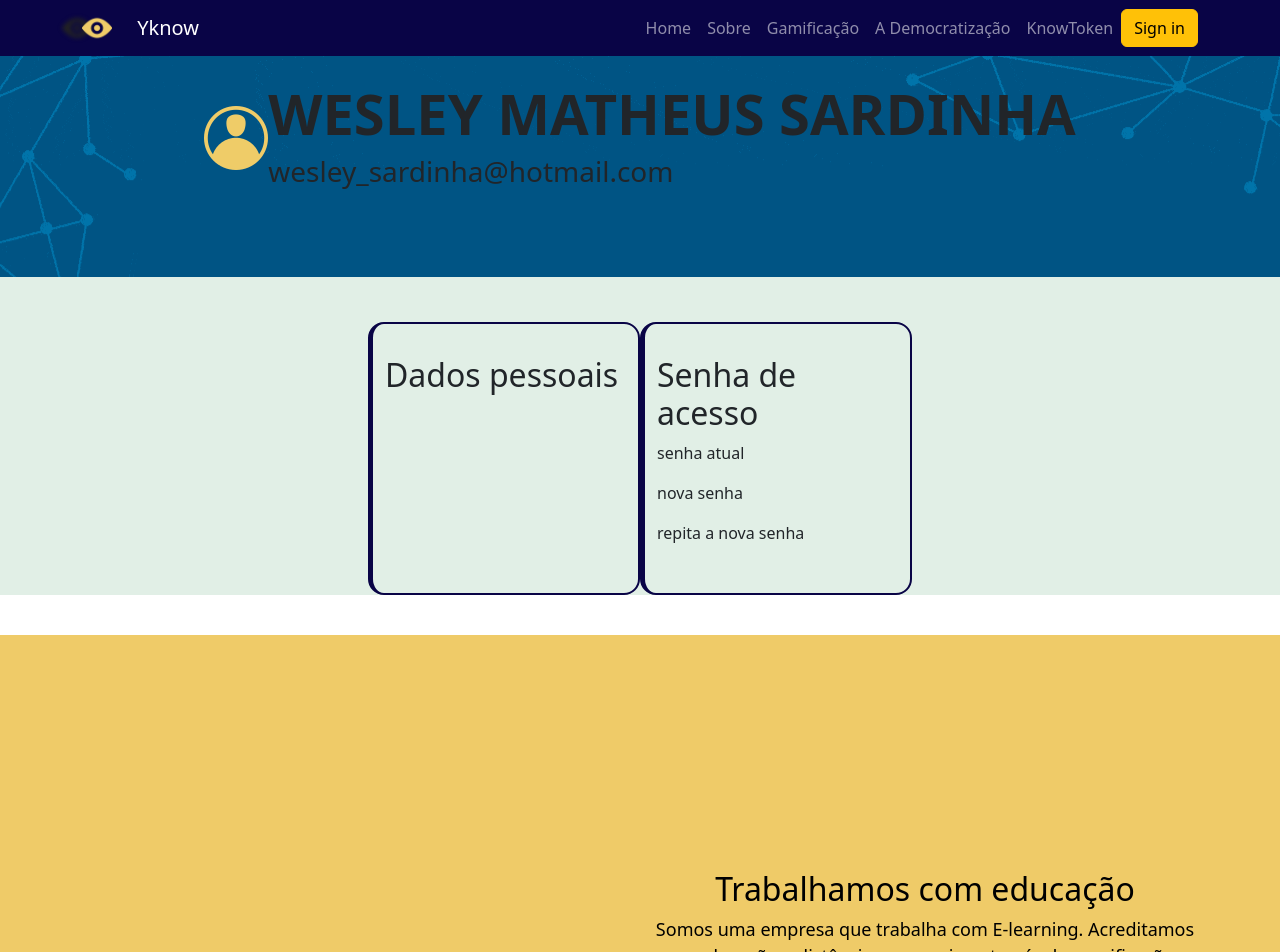
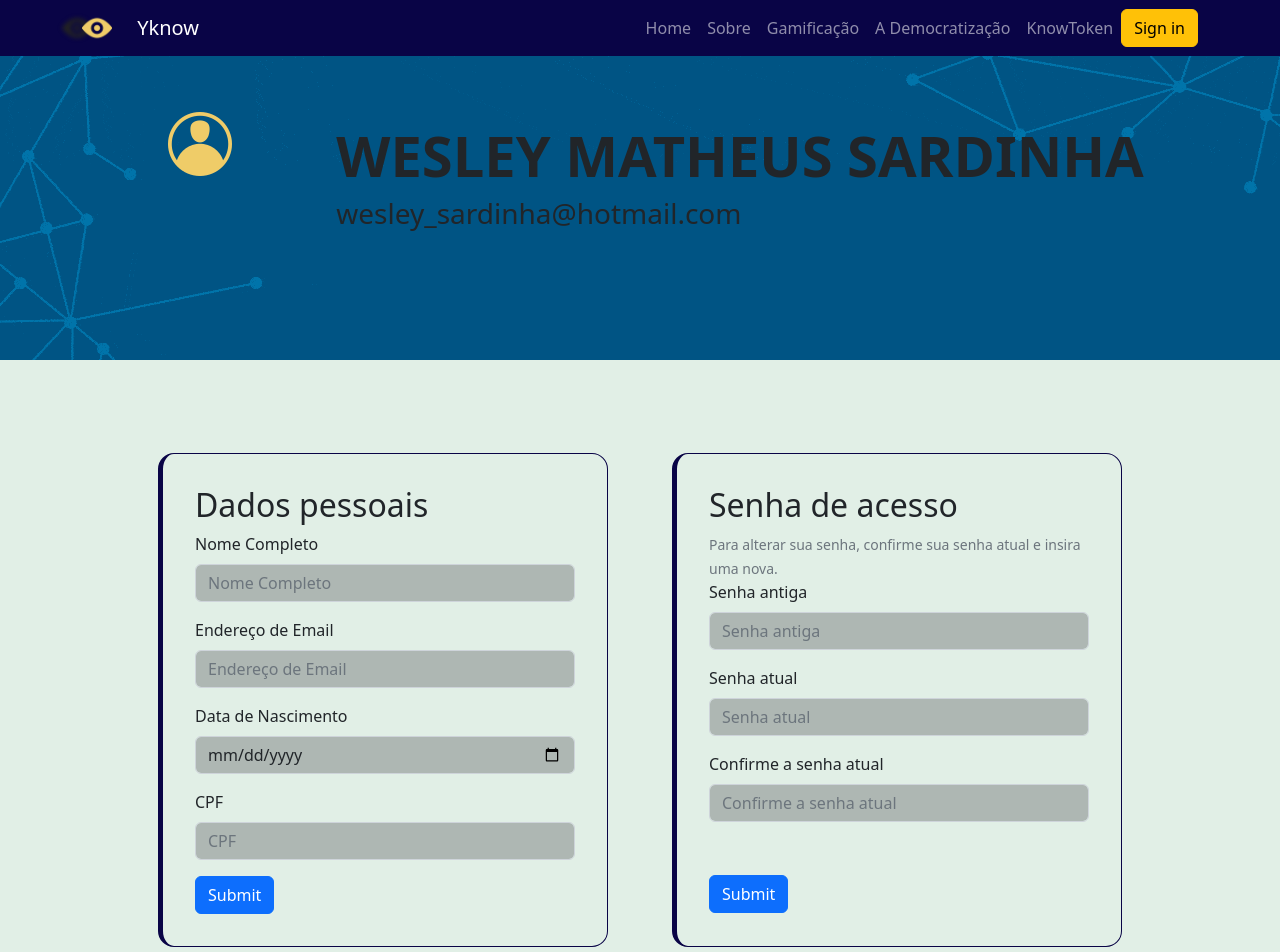
Before and after one commit to Wesleyxsx/uknow, a React (Create React App) app: page /cadastro in a window 1280 px wide. Shown: the top 952 px of the page. Built offline with nearby package versions, Linux system fonts and the light colour scheme; a web font is replaced by a local one.

Commit message:
tela de perfil

```diff
--- a/src/App.js
+++ b/src/App.js
@@ -21,7 +21,6 @@ export default function App()
       <>
         <Header></Header>
         <Perfil></Perfil>
-        <Main />
         <Footer />
       </>
   );
--- a/src/pages/cadastro/cadastro.css
+++ b/src/pages/cadastro/cadastro.css
@@ -11,5 +11,5 @@
 }
 
 .forms {
-    background-color: #aeb7b3;
+    background-color: #aeb7b3 !important;
 }
--- a/src/pages/cadastro/cadastro.js
+++ b/src/pages/cadastro/cadastro.js
@@ -20,15 +20,11 @@ export default function Cadastro ()
                     <Form.Group className="mb-3" controlId="formBasicText">
                         <Form.Label>Nome Completo</Form.Label>
                         <Form.Control className='forms' type="text" placeholder="Nome Completo"/>
-                        <Form.Text className="text-muted">
-                        </Form.Text>
                     </Form.Group>
 
                     <Form.Group className="mb-3" controlId="formBasicText">
                         <Form.Label>Data de Nascimento</Form.Label>
                         <Form.Control className='forms' type="date" placeholder="Data de Nascimento"/>
-                        <Form.Text className="text-muted">
-                        </Form.Text>
                     </Form.Group>
 
                     <Form.Group className="mb-3" controlId="formBasicText">
@@ -46,11 +42,11 @@ export default function Cadastro ()
                         <Form.Control className='forms' type="email" placeholder="Confirmar Endereço de Email"/>
                     <Form.Text className="text-muted">
                         Nunca compartilharemos seu e-mail com mais ninguém.
-                        </Form.Text>
+                    </Form.Text>
                     </Form.Group>
 
                     <Form.Group className="mb-3" controlId="formBasicPassword">
-                        <Form.Label> Senha</Form.Label>
+                        <Form.Label>Senha</Form.Label>
                         <Form.Control className='forms' type="password" placeholder=" Senha"/>
                     </Form.Group>
                     <Form.Group className="mb-3" controlId="formBasicPassword">
--- a/src/pages/login/login.css
+++ b/src/pages/login/login.css
@@ -11,12 +11,12 @@
 }
 
 .asidelogin{
-    padding: 2em;
+    padding: 15em 2em;
     background-color: #e1efe6;
     width: 300px;
     height: 100vh;
 }
 
 .forms {
-    background-color: #aeb7b3;
+    background-color: #aeb7b3 !important;
 }
--- a/src/pages/perfil/perfil.css
+++ b/src/pages/perfil/perfil.css
@@ -13,6 +13,17 @@
     flex-wrap: wrap;
 }
 
+.divfoto {
+    padding: 2em;
+    height: 200px;
+    width: 200px;
+}
+
+.foto{
+    max-width: 100%;
+    max-height: 100%;
+}
+
 .nomecompleto{
     font-size: 3.5em;
     font-weight: bolder;
@@ -21,7 +32,7 @@
 
 .perfilusuario{
     display: flex;
-    justify-content: space-evenly;
+    justify-content: center;
     flex-wrap: wrap;
     margin: 45px auto 0;
 }
@@ -29,15 +40,20 @@
 .panel{
     background: #e1efe6;
     padding: 2em;
-    border: 2px solid#090446;
+    border: 1px solid#090446;
     border-left: 5px solid#090446;
     border-radius: 1em;
+    margin: 3em 2em;
+}
+
+.alinhar-perfil{
+    margin-top: 2.3em;
 }
 
 .dadospessoais{
-
+    width: 450px;
 }
 
 .mudarsenha{
-
+    width: 450px;
 }
--- a/src/pages/perfil/perfil.js
+++ b/src/pages/perfil/perfil.js
@@ -16,28 +16,57 @@ export default function Perfil ()
         <main>
             <div className='profile'>
                 <div className='headerprofile'>
-                    <div className='foto'>
+                    <div className='divfoto'>
+                        <img className='foto' src='perfil-de-usuario.png'/>
                     </div>
-                        <img src='perfil-de-usuario.png'/>
                     <div>
                         <h1 className='nomecompleto'>WESLEY MATHEUS SARDINHA</h1>
                         <h3 className='emaildemonstrativo'>wesley_sardinha@hotmail.com</h3>
                     </div>
                 </div>
                 <div className='perfilusuario'>
-                    <div className='row'>
-                        <div className='panel dadospessoais col-md-6 col-12 m-b-md'>
-                            <h2>Dados pessoais</h2>
-                            <p></p>
-                            <p></p>
-                            <p></p>
-                        </div>
-                        <div className='panel mudarsenha col-md-6 col-12 m-b-md'>
-                            <h2>Senha de acesso</h2>
-                            <p>senha atual</p>
-                            <p>nova senha</p>
-                            <p>repita a nova senha</p>
-                        </div>
+                    <div className='panel dadospessoais m-b-md'>
+                        <h2>Dados pessoais</h2>
+                        <Form.Group className="mb-3" controlId="formBasicText">
+                            <Form.Label>Nome Completo</Form.Label>
+                            <Form.Control className='forms' type="text" placeholder="Nome Completo"/>
+                        </Form.Group>
+                        <Form.Group className="mb-3" controlId="formBasicEmail">
+                            <Form.Label>Endereço de Email</Form.Label>
+                            <Form.Control className='forms' type="email" placeholder="Endereço de Email"/>
+                        </Form.Group>
+                        <Form.Group className="mb-3" controlId="formBasicText">
+                            <Form.Label>Data de Nascimento</Form.Label>
+                            <Form.Control className='forms' type="date" placeholder="Data de Nascimento"/>
+                        </Form.Group>
+                        <Form.Group className="mb-3" controlId="formBasicText">
+                            <Form.Label>CPF</Form.Label>
+                            <Form.Control className='forms' type="text" placeholder="CPF"/>
+                        </Form.Group>
+                        <Button variant="primary" type="submit">
+                            Submit
+                        </Button>
+                    </div>
+                    <div className='panel mudarsenha m-b-md'>
+                        <h2>Senha de acesso</h2>
+                        <Form.Text className="text-muted">
+                            Para alterar sua senha, confirme sua senha atual e insira uma nova.
+                        </Form.Text>
+                        <Form.Group className="mb-3" controlId="formBasicPassword">
+                            <Form.Label>Senha antiga</Form.Label>
+                            <Form.Control className='forms' type="password" placeholder="Senha antiga"/>
+                        </Form.Group>
+                        <Form.Group className="mb-3" controlId="formBasicPassword">
+                            <Form.Label>Senha atual</Form.Label>
+                            <Form.Control className='forms' type="password" placeholder="Senha atual"/>
+                        </Form.Group>
+                        <Form.Group className="mb-3" controlId="formBasicPassword">
+                            <Form.Label>Confirme a senha atual</Form.Label>
+                            <Form.Control className='forms' type="password" placeholder="Confirme a senha atual"/>
+                        </Form.Group>
+                        <Button className='alinhar-perfil' variant="primary" type="submit">
+                            Submit
+                        </Button>
                     </div>
                 </div>
             </div>
```
